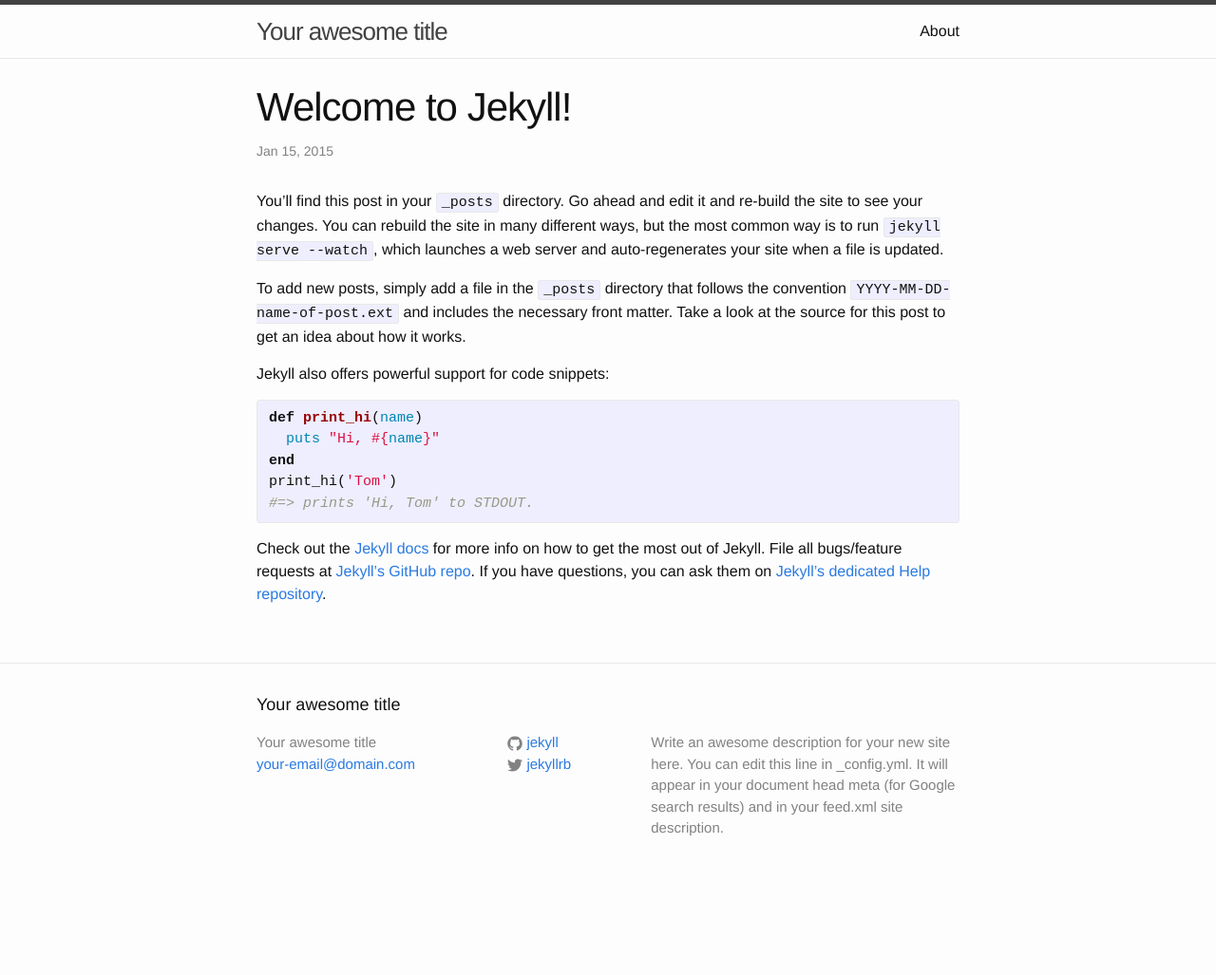
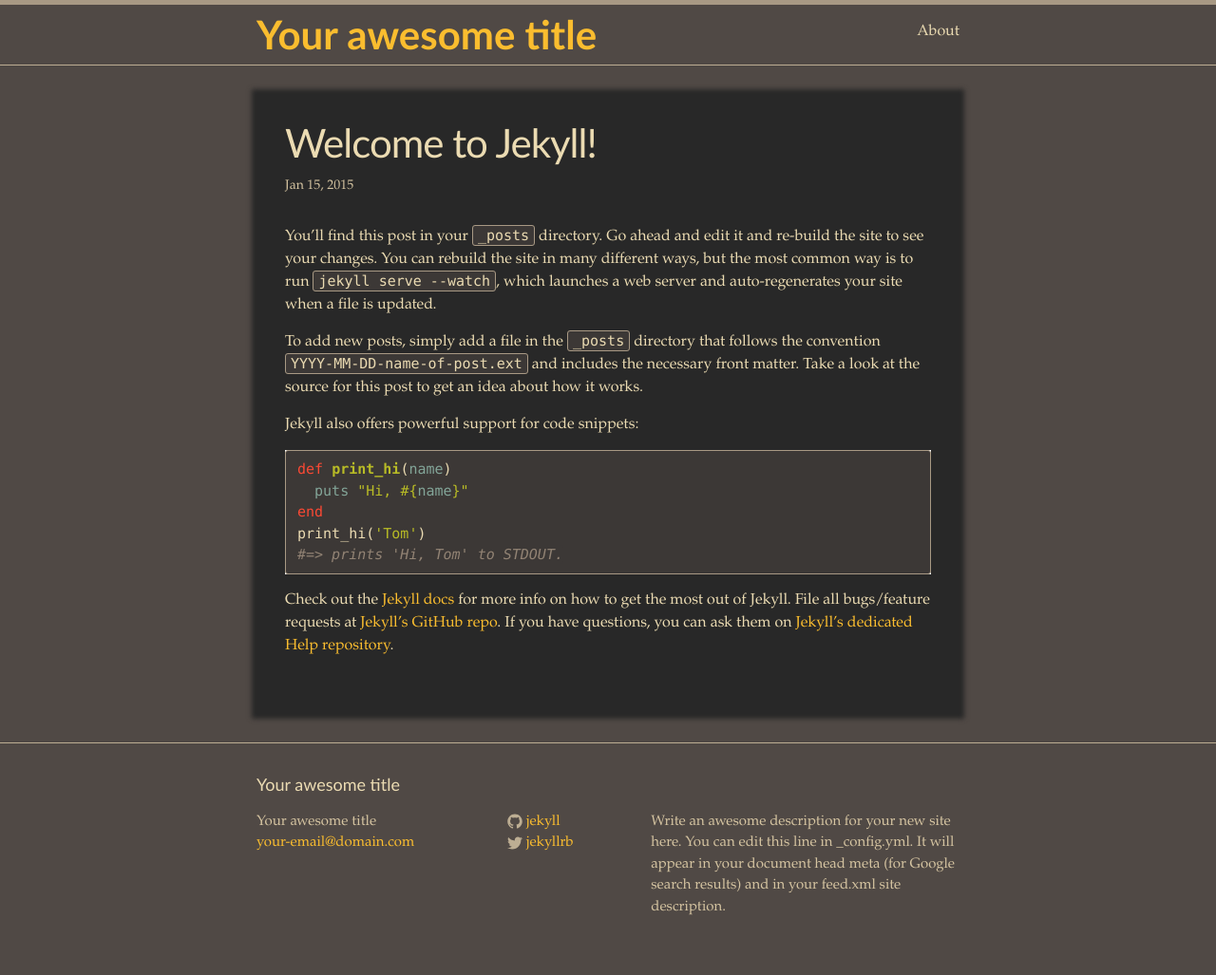
Before and after one commit to Oberon00/Oberon00.github.io, a Jekyll site: the page built from _posts/2015-01-15-welcome-to-jekyll.markdown, in a window 1280 px wide. Shown: the whole page at 95% size. Built offline with Jekyll 4.4.1, drawn with Linux system fonts in a browser that asks for light colours; before the commit the page ends 944 px from its top, so only the background shows below that.

Commit message:
Adjust styles to gruvbox scheme.

```diff
--- a/_sass/_base.scss
+++ b/_sass/_base.scss
@@ -18,8 +18,8 @@
     font-size: $base-font-size;
     line-height: $base-line-height;
     font-weight: 300;
-    color: $text-color;
-    background-color: $background-color;
+    color: $cl-fg;
+    background-color: $cl-bg;
     -webkit-text-size-adjust: 100%;
 }
 
@@ -81,6 +81,7 @@
  */
 h1, h2, h3, h4, h5, h6 {
     font-weight: 300;
+    font-family: $head-font-family;
 }
 
 
@@ -89,15 +90,15 @@
  * Links
  */
 a {
-    color: $brand-color;
+    color: $cl-brand;
     text-decoration: none;
 
     &:visited {
-        color: darken($brand-color, 15%);
+        color: darken($cl-brand, 15%);
     }
 
     &:hover {
-        color: $text-color;
+        color: $cl-fg;
         text-decoration: underline;
     }
 }
@@ -108,8 +109,8 @@
  * Blockquotes
  */
 blockquote {
-    color: $grey-color;
-    border-left: 4px solid $grey-color-light;
+    color: $cl-fg-lo;
+    border-left: 4px solid $cl-sep;
     padding-left: $spacing-unit / 2;
     font-size: 18px;
     letter-spacing: -1px;
@@ -128,9 +129,10 @@
 pre,
 code {
     font-size: 15px;
-    border: 1px solid $grey-color-light;
+    border: 1px solid $cl-sep;
     border-radius: 3px;
-    background-color: #eef;
+    background-color: $cl-hl-bg;
+    font-family: $mono-font-family;
 }
 
 code {
@@ -139,7 +141,7 @@
 
 pre {
     padding: 8px 12px;
-    overflow-x: scroll;
+    overflow-x: auto;
 
     > code {
         border: 0;
@@ -154,7 +156,7 @@
  * Wrapper
  */
 .wrapper {
-    max-width: -webkit-calc(800px - (#{$spacing-unit} * 2));
+    max-width: -webkit-calc(100px - (#{$spacing-unit} * 2));
     max-width:         calc(800px - (#{$spacing-unit} * 2));
     margin-right: auto;
     margin-left: auto;
@@ -198,7 +200,7 @@
         vertical-align: middle;
 
         path {
-            fill: $grey-color;
+            fill: $cl-fg-lo;
         }
     }
 }
--- /dev/null
+++ b/_sass/_colors.scss
@@ -0,0 +1,36 @@
+// Gruvbox.vim colors {{{
+$cl-dark0: #282828;
+$cl-dark1: #3c3836;
+$cl-dark2: #504945;
+$cl-dark3: #665c54;
+$cl-dark4: #7c6f64;
+
+$cl-medium: #928374;
+
+$cl-light0: #fdf4c1;
+$cl-light1: #ebdbb2;
+$cl-light2: #d5c4a1;
+$cl-light3: #bdae93;
+$cl-light4: #a89984;
+
+$cl-red: #fb4934;
+$cl-green: #b8bb26;
+$cl-yellow: #fabd2f;
+$cl-blue: #83a598;
+$cl-purple: #d3869b;
+$cl-aqua: #8ec07c;
+$cl-orange: #fe8019;
+// }}}
+
+$cl-fg: $cl-light1;
+$cl-fg-lo: $cl-light3;
+$cl-fg-dim: $cl-light2;
+$cl-txt-bg: $cl-dark0;
+$cl-hl-bg: $cl-dark1;
+$cl-bg: $cl-dark2;
+$cl-sep: $cl-light4;
+$cl-hl: $cl-aqua;
+$cl-action: $cl-green;
+$cl-link: $cl-blue;
+$cl-link-visited: $cl-purple;
+$cl-brand: $cl-yellow;
--- a/_sass/_layout.scss
+++ b/_sass/_layout.scss
@@ -2,8 +2,8 @@
  * Site header
  */
 .site-header {
-    border-top: 5px solid $grey-color-dark;
-    border-bottom: 1px solid $grey-color-light;
+    border-top: 5px solid $cl-sep;
+    border-bottom: 1px solid $cl-fg-lo;
     min-height: 56px;
 
     // Positioning context for the mobile navigation icon
@@ -11,15 +11,15 @@
 }
 
 .site-title {
-    font-size: 26px;
-    line-height: 56px;
-    letter-spacing: -1px;
+    font-size: 42px;
     margin-bottom: 0;
     float: left;
+    font-weight: bold;
+    font-family: $head-font-family;
 
     &,
     &:visited {
-        color: $grey-color-dark;
+        color: $cl-yellow;
     }
 }
 
@@ -32,7 +32,7 @@
     }
 
     .page-link {
-        color: $text-color;
+        color: $cl-fg;
         line-height: $base-line-height;
 
         // Gaps between nav items, but not on the first one
@@ -45,8 +45,8 @@
         position: absolute;
         top: 9px;
         right: 30px;
-        background-color: $background-color;
-        border: 1px solid $grey-color-light;
+        background-color: $cl-bg;
+        border: 1px solid $cl-fg-lo;
         border-radius: 5px;
         text-align: right;
 
@@ -64,7 +64,7 @@
                 height: 15px;
 
                 path {
-                    fill: $grey-color-dark;
+                    fill: $cl-sep;
                 }
             }
         }
@@ -92,7 +92,7 @@
  * Site footer
  */
 .site-footer {
-    border-top: 1px solid $grey-color-light;
+    border-top: 1px solid $cl-fg-lo;
     padding: $spacing-unit 0;
 }
 
@@ -109,7 +109,7 @@
 
 .footer-col-wrapper {
     font-size: 15px;
-    color: $grey-color;
+    color: $cl-fg-dim;
     margin-left: -$spacing-unit / 2;
     @extend %clearfix;
 }
@@ -180,7 +180,7 @@
 
 .post-meta {
     font-size: $small-font-size;
-    color: $grey-color;
+    color: $cl-fg-dim;
 }
 
 .post-link {
@@ -193,6 +193,12 @@
 /**
  * Posts
  */
+.post {
+    background-color: $cl-txt-bg;
+    box-shadow: 0 0 5px 5px $cl-txt-bg;
+    padding: $spacing-unit;
+}
+
 .post-header {
     margin-bottom: $spacing-unit;
 }
--- a/_sass/_syntax-highlighting.scss
+++ b/_sass/_syntax-highlighting.scss
@@ -5,63 +5,71 @@
     background: #fff;
     @extend %vertical-rhythm;
 
-    .c     { color: #998; font-style: italic } // Comment
+    .c     { color: $cl-medium; font-style: italic } // Comment
     .err   { color: #a61717; background-color: #e3d2d2 } // Error
-    .k     { font-weight: bold } // Keyword
-    .o     { font-weight: bold } // Operator
-    .cm    { color: #998; font-style: italic } // Comment.Multiline
-    .cp    { color: #999; font-weight: bold } // Comment.Preproc
-    .c1    { color: #998; font-style: italic } // Comment.Single
-    .cs    { color: #999; font-weight: bold; font-style: italic } // Comment.Special
-    .gd    { color: #000; background-color: #fdd } // Generic.Deleted
-    .gd .x { color: #000; background-color: #faa } // Generic.Deleted.Specific
+    .k     { color: $cl-red; } // Keyword
+    .o     { font-weight: bold; } // Operator
+    .cm    { color: $cl-medium; font-style: italic } // Comment.Multiline
+    .cp    { color: $cl-medium; font-weight: bold } // Comment.Preproc
+    .c1    { color: $cl-medium; font-style: italic } // Comment.Single
+    .cs    { color: $cl-medium; font-weight: bold; font-style: italic } // Comment.Special
+    .gd    { color: $cl-dark0; background-color: $cl-red } // Generic.Deleted
+    .gd .x { // Generic.Deleted.Specific
+        color: $cl-dark0;
+        background-color: $cl-red;
+        text-decoration: underline;
+    }
     .ge    { font-style: italic } // Generic.Emph
-    .gr    { color: #a00 } // Generic.Error
-    .gh    { color: #999 } // Generic.Heading
-    .gi    { color: #000; background-color: #dfd } // Generic.Inserted
-    .gi .x { color: #000; background-color: #afa } // Generic.Inserted.Specific
-    .go    { color: #888 } // Generic.Output
-    .gp    { color: #555 } // Generic.Prompt
+    .gr    { color: $cl-dark0; background-color: $cl-red } // Generic.Error
+    .gh    { color: $cl-green } // Generic.Heading
+    .gi    { color: $cl-dark0; background-color: $cl-green } // Generic.Inserted
+    .gi .x { // Generic.Deleted.Specific
+        color: $cl-dark0;
+        background-color: $cl-green;
+        text-decoration: underline;
+     }
+    .go    { color: $cl-dark3 } // Generic.Output
+    .gp    { color: $cl-dark2 } // Generic.Prompt
     .gs    { font-weight: bold } // Generic.Strong
-    .gu    { color: #aaa } // Generic.Subheading
-    .gt    { color: #a00 } // Generic.Traceback
-    .kc    { font-weight: bold } // Keyword.Constant
-    .kd    { font-weight: bold } // Keyword.Declaration
-    .kp    { font-weight: bold } // Keyword.Pseudo
-    .kr    { font-weight: bold } // Keyword.Reserved
-    .kt    { color: #458; font-weight: bold } // Keyword.Type
-    .m     { color: #099 } // Literal.Number
-    .s     { color: #d14 } // Literal.String
-    .na    { color: #008080 } // Name.Attribute
-    .nb    { color: #0086B3 } // Name.Builtin
-    .nc    { color: #458; font-weight: bold } // Name.Class
-    .no    { color: #008080 } // Name.Constant
-    .ni    { color: #800080 } // Name.Entity
-    .ne    { color: #900; font-weight: bold } // Name.Exception
-    .nf    { color: #900; font-weight: bold } // Name.Function
-    .nn    { color: #555 } // Name.Namespace
-    .nt    { color: #000080 } // Name.Tag
-    .nv    { color: #008080 } // Name.Variable
-    .ow    { font-weight: bold } // Operator.Word
+    .gu    { color: $cl-green } // Generic.Subheading
+    .gt    { color: $cl-dark0 } // Generic.Traceback
+    .kc    { color: $cl-red; } // Keyword.Constant
+    .kd    { color: $cl-aqua; } // Keyword.Declaration
+    .kp    { color: $cl-red; } // Keyword.Pseudo
+    .kr    { color: $cl-red; } // Keyword.Reserved
+    .kt    { color: $cl-yellow;  } // Keyword.Type
+    .m     { color: $cl-purple } // Literal.Number
+    .s     { color: $cl-green } // Literal.String
+    .na    { color: $cl-dark1 } // Name.Attribute
+    .nb    { color: $cl-blue } // Name.Builtin
+    .nc    { color: $cl-dark2; font-weight: bold } // Name.Class
+    .no    { color: $cl-dark1 } // Name.Constant
+    .ni    { color: $cl-dark1 } // Name.Entity
+    .ne    { color: $cl-blue; font-weight: bold } // Name.Exception
+    .nf    { color: $cl-green; font-weight: bold } // Name.Function
+    .nn    { color: $cl-dark2 } // Name.Namespace
+    .nt    { color: $cl-dark1 } // Name.Tag
+    .nv    { color: $cl-dark1 } // Name.Variable
+    .ow    { color: $cl-red; font-weight: bold } // Operator.Word
     .w     { color: #bbb } // Text.Whitespace
-    .mf    { color: #099 } // Literal.Number.Float
-    .mh    { color: #099 } // Literal.Number.Hex
-    .mi    { color: #099 } // Literal.Number.Integer
-    .mo    { color: #099 } // Literal.Number.Oct
-    .sb    { color: #d14 } // Literal.String.Backtick
-    .sc    { color: #d14 } // Literal.String.Char
-    .sd    { color: #d14 } // Literal.String.Doc
-    .s2    { color: #d14 } // Literal.String.Double
-    .se    { color: #d14 } // Literal.String.Escape
-    .sh    { color: #d14 } // Literal.String.Heredoc
-    .si    { color: #d14 } // Literal.String.Interpol
-    .sx    { color: #d14 } // Literal.String.Other
-    .sr    { color: #009926 } // Literal.String.Regex
-    .s1    { color: #d14 } // Literal.String.Single
-    .ss    { color: #990073 } // Literal.String.Symbol
-    .bp    { color: #999 } // Name.Builtin.Pseudo
-    .vc    { color: #008080 } // Name.Variable.Class
-    .vg    { color: #008080 } // Name.Variable.Global
-    .vi    { color: #008080 } // Name.Variable.Instance
-    .il    { color: #099 } // Literal.Number.Integer.Long
+    .mf    { color: $cl-purple } // Literal.Number.Float
+    .mh    { color: $cl-purple } // Literal.Number.Hex
+    .mi    { color: $cl-purple } // Literal.Number.Integer
+    .mo    { color: $cl-purple } // Literal.Number.Oct
+    .sb    { color: $cl-green } // Literal.String.Backtick
+    .sc    { color: $cl-purple } // Literal.String.Char
+    .sd    { color: $cl-green } // Literal.String.Doc
+    .s2    { color: $cl-green } // Literal.String.Double
+    .se    { color: $cl-green } // Literal.String.Escape
+    .sh    { color: $cl-green } // Literal.String.Heredoc
+    .si    { color: $cl-green } // Literal.String.Interpol
+    .sx    { color: $cl-green } // Literal.String.Other
+    .sr    { color: $cl-aqua } // Literal.String.Regex
+    .s1    { color: $cl-green } // Literal.String.Single
+    .ss    { color: $cl-orange } // Literal.String.Symbol
+    .bp    { color: $cl-blue } // Name.Builtin.Pseudo
+    .vc    { color: $cl-dark2 } // Name.Variable.Class
+    .vg    { color: $cl-dark2 } // Name.Variable.Global
+    .vi    { color: $cl-dark1 } // Name.Variable.Instance
+    .il    { color: $cl-purple } // Literal.Number.Integer.Long
 }
--- a/css/main.scss
+++ b/css/main.scss
@@ -6,24 +6,17 @@
 
 
 // Our variables
-$base-font-family: Helvetica, Arial, sans-serif;
+$base-font-family: Palatino, "Palatino Linotype", "Palatino LT STD", "Book Antiqua", Georgia, serif;
+$head-font-family: Futura, "Trebuchet MS", Arial, sans-serif;
+$mono-font-family: "Consolas", "Monaco", "Courier New", monospace;
 $base-font-size:   16px;
 $small-font-size:  $base-font-size * 0.875;
 $base-line-height: 1.5;
 
 $spacing-unit:     30px;
 
-$text-color:       #111;
-$background-color: #fdfdfd;
-$brand-color:      #2a7ae2;
-
-$grey-color:       #828282;
-$grey-color-light: lighten($grey-color, 40%);
-$grey-color-dark:  darken($grey-color, 25%);
-
 $on-palm:          600px;
 $on-laptop:        800px;
-
 
 
 // Using media queries with like this:
@@ -43,6 +36,7 @@
 
 // Import partials from `sass_dir` (defaults to `_sass`)
 @import
+        "colors",
         "base",
         "layout",
         "syntax-highlighting"
```
